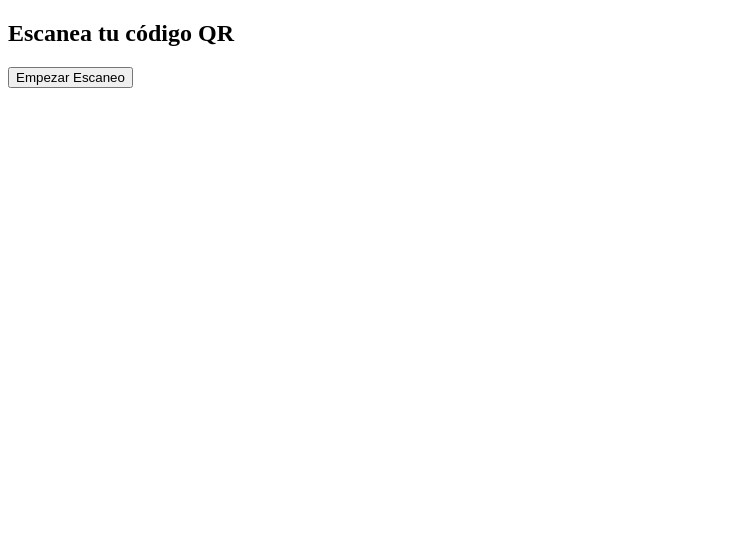
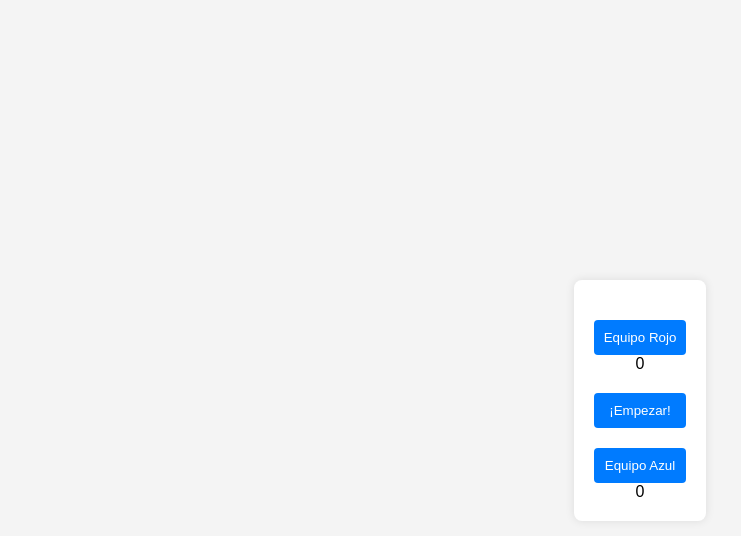
Before and after one commit to buenaideatulum/100AldosDijeron.github.io, a plain HTML site: page index.html in a window 1280 px wide. Shown: the whole page, without its empty margins (0-741 px from the left). Drawn offline with Linux system fonts and the light colour scheme.

Commit message:
Update index.html

```diff
--- a/index.html
+++ b/index.html
@@ -3,22 +3,24 @@
 <head>
     <meta charset="UTF-8">
     <meta name="viewport" content="width=device-width, initial-scale=1.0">
-    <title>Página de Escaneo de QR</title>
-    <!-- Enlace al archivo CSS -->
-    <link rel="stylesheet" href="style.css">
+    <title>Juego de Servicio al Cliente</title>
+    <link rel="stylesheet" href="styles.css">
 </head>
 <body>
     <div class="container">
-        <h2>Escanea tu código QR</h2>
-        <button id="startScanBtn">Empezar Escaneo</button>
-        <div id="qr-reader" style="width: 300px; display:none;"></div>
-        <div id="result"></div>
-        <p id="mensaje"></p>
-        <button id="resetBtn" style="display:none;">Canjear y Reiniciar Puntos</button>
+        <div class="team" id="teamRed">
+            <button class="large-button" id="redButton">Equipo Rojo</button>
+            <div class="score" id="scoreRed">0</div>
+        </div>
+        <button class="start-button" id="startButton">¡Empezar!</button>
+        <div class="team" id="teamBlue">
+            <button class="large-button" id="blueButton">Equipo Azul</button>
+            <div class="score" id="scoreBlue">0</div>
+        </div>
     </div>
-
-    <!-- Enlace al archivo JavaScript -->
-    <script src="https://unpkg.com/html5-qrcode/minified/html5-qrcode.min.js"></script>
+    <audio id="soundRed" src="soundRed.mp3"></audio>
+    <audio id="soundBlue" src="soundBlue.mp3"></audio>
+    <audio id="bellSound" src="bellSound.mp3"></audio>
     <script src="script.js"></script>
 </body>
 </html>
```
